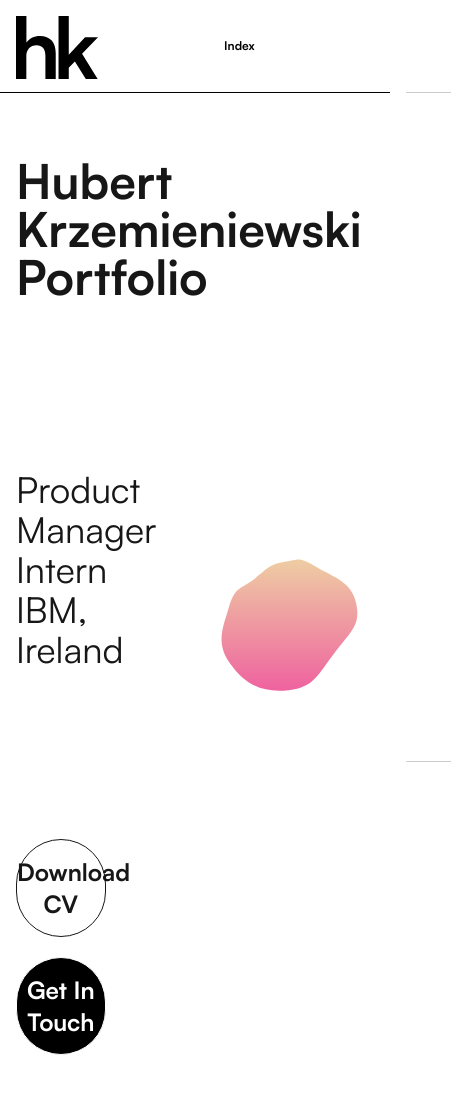
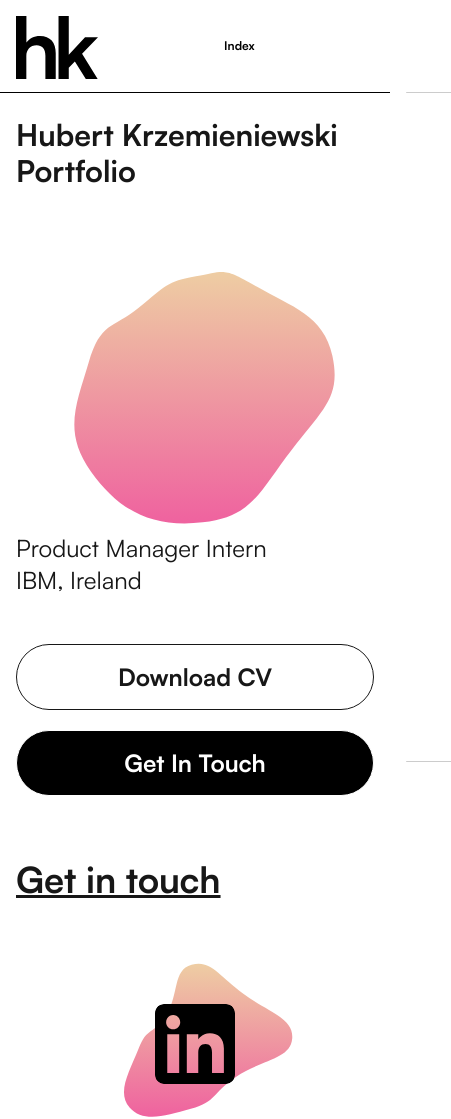
Before and after one commit to hubert-krzem/portfolio, a Next.js app: page / in a window 390 px wide. Shown: the top 1119 px of the page, 451 px wide, since content can reach past the window. Built offline with nearby package versions, Linux system fonts and the light colour scheme.

Commit message:
Added mobile responsivness for home page

```diff
--- a/app/page.tsx
+++ b/app/page.tsx
@@ -5,25 +5,17 @@ import Button from "../components/Button";
 export default function Home() {
   return (
     <main>
-      <section id="hero" className="grid grid-cols-2 max-w-6xl mx-auto w-full px-4 py-16 min-h-[90vh]">
+      <section
+        id="hero"
+        className="flex flex-col md:grid md:grid-cols-2 md:grid-rows-3 h-[calc(100dvh-93px)] max-w-6xl mx-auto w-full px-4 pt-6 pb-12 overflow-hidden"
+      >
+        {/* h1 — top on mobile, col 1 row 1 on desktop */}
+        <h1 className="text-3xl md:text-5xl font-bold md:col-start-1 md:row-start-1 md:self-start">
+          Hubert Krzemieniewski<br/>Portfolio
+        </h1>
 
-        {/* LEFT: Text */}
-        <div className="flex flex-col gap-[20vh] justify-center">
-          {/* ROW 1: Title */}
-          <h1 className="text-5xl font-bold">Hubert Krzemieniewski<br/>Portfolio</h1>
-
-          {/* ROW 2: Roles */}
-          <p className="text-4xl">Product Manager Intern<br/>IBM, Ireland</p>
-
-          {/* ROW 3: Buttons */}
-          <div className="flex flex-col gap-5 w-1/2 font-bold">
-            <Button label="Download CV" link="/redacted_Hubert_Krzemieniewski_CV.pdf" className="hover:bg-gray-100"/>
-            <Button label="Get In Touch" link="#contact" className="bg-black text-white hover:bg-mist-800 hover:border-black"/>
-          </div>
-        </div>
-
-        {/* RIGHT: Blob */}
-        <div className="flex items-center justify-center">
+        {/* Blob — flex-1 on mobile, col 2 spanning all rows on desktop */}
+        <div className="flex-1 min-h-0 md:flex-none flex items-center justify-center md:col-start-2 md:row-start-1 md:row-span-3">
           <Blob
             size={200}
             points={8}
@@ -34,16 +26,32 @@ export default function Home() {
           />
         </div>
 
+        {/* Roles — after blob on mobile, col 1 row 2 on desktop */}
+        <p className="text-2xl md:text-4xl md:col-start-1 md:row-start-2 md:self-center">
+          Product Manager Intern<br/>IBM, Ireland
+        </p>
+
+        {/* CTAs — desktop always; mobile only on tall screens (≥720px viewport) */}
+        <div className="hidden [@media(min-height:750px)]:flex md:flex flex-col gap-5 w-full md:w-1/2 font-bold md:col-start-1 md:row-start-3 md:self-end pt-12">
+          <Button label="Download CV" link="/redacted_Hubert_Krzemieniewski_CV.pdf" className="hover:bg-gray-100"/>
+          <Button label="Get In Touch" link="#contact" className="bg-black text-white hover:bg-mist-800 hover:border-black"/>
+        </div>
       </section>
+
+      {/* CTAs — mobile below-fold fallback for short screens (<720px) */}
+      <div className="flex [@media(min-height:720px)]:hidden md:hidden flex-col gap-5 font-bold w-full max-w-6xl mx-auto px-4 py-12">
+        <Button label="Download CV" link="/redacted_Hubert_Krzemieniewski_CV.pdf" className="hover:bg-gray-100"/>
+        <Button label="Get In Touch" link="#contact" className="bg-black text-white hover:bg-mist-800 hover:border-black"/>
+      </div>
 
       <section id="contact" className="max-w-6xl mx-auto p-4 w-full">
         <h2 className="text-4xl font-bold underline">Get in touch</h2>
 
-        <div className="grid grid-cols-2 py-16 text-xl">
+        <div className="grid grid-cols-1 md:grid-cols-2 py-16 text-xl gap-12 md:gap-0">
 
-          {/* LEFT: LinkedIn */}
+          {/* LinkedIn */}
           <div className="flex flex-col items-center gap-8">
-            <div className="relative flex items-center justify-center w-64 h-64">
+            <div className="relative flex items-center justify-center w-40 h-40 md:w-64 md:h-64">
               <Blob
                 size={200}
                 points={8}
@@ -58,7 +66,7 @@ export default function Home() {
                   alt="LinkedIn logo"
                   width={150}
                   height={150}
-                  className="relative z-10"
+                  className="relative z-10 w-20 h-20 md:w-37.5 md:h-37.5"
                 />
               </a>
             </div>
@@ -67,9 +75,9 @@ export default function Home() {
             </a>
           </div>
 
-          {/* RIGHT: GitHub */}
+          {/* GitHub */}
           <div className="flex flex-col items-center gap-8">
-            <div className="relative flex items-center justify-center w-64 h-64">
+            <div className="relative flex items-center justify-center w-40 h-40 md:w-64 md:h-64">
               <Blob
                 size={200}
                 points={8}
@@ -84,7 +92,7 @@ export default function Home() {
                   alt="GitHub logo"
                   width={150}
                   height={150}
-                  className="relative z-10"
+                  className="relative z-10 w-20 h-20 md:w-37.5 md:h-37.5"
                 />
               </a>
             </div>
```
